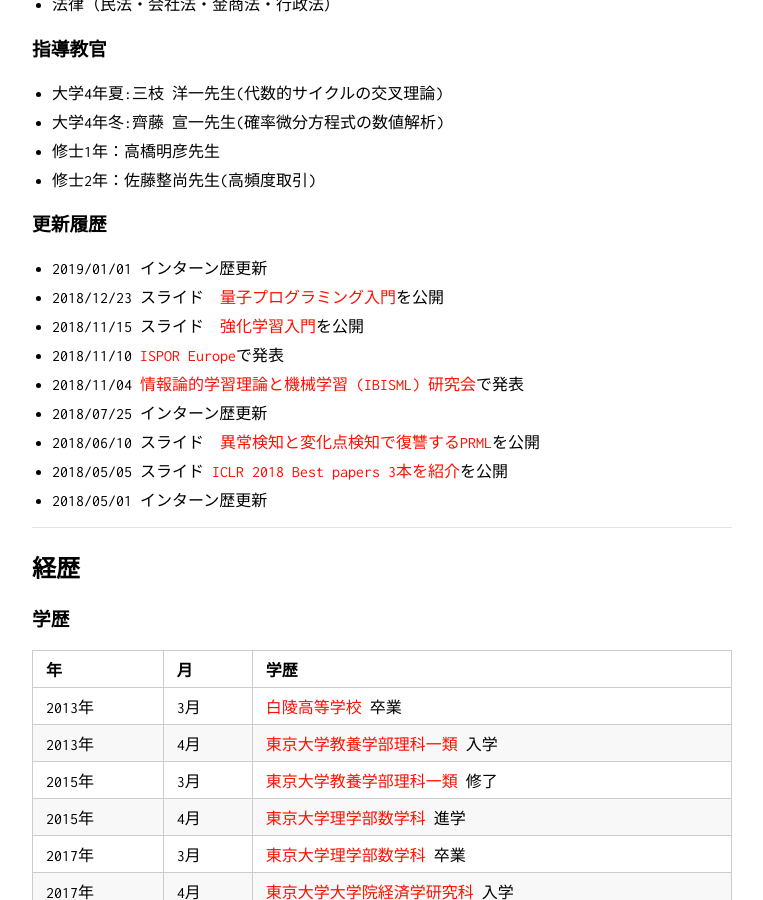
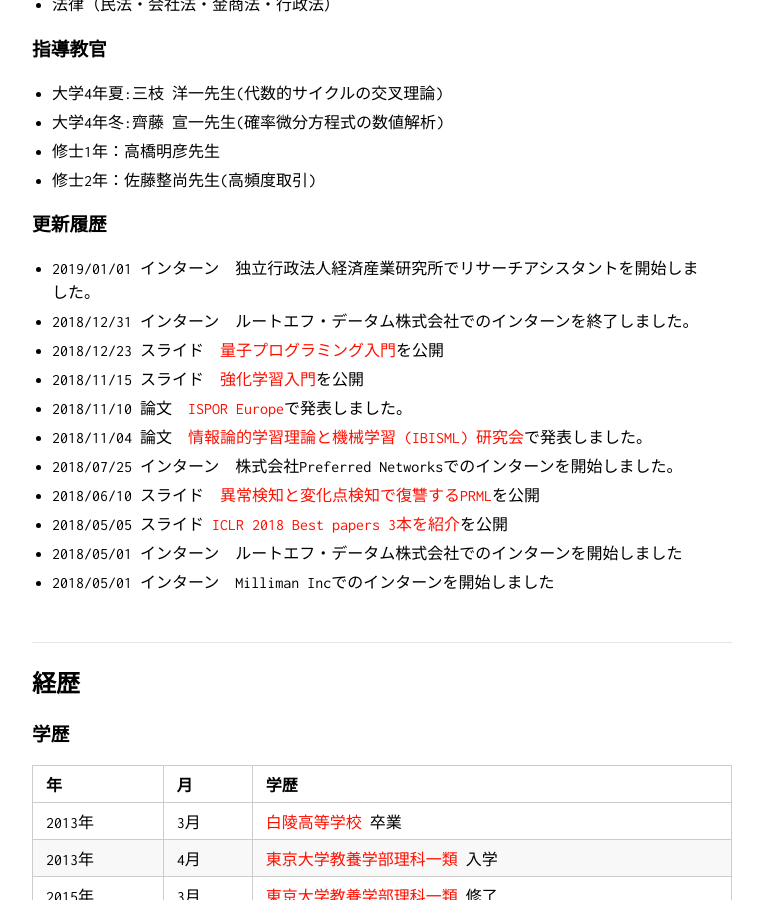
Before and after one commit to KatsuyaITO/KatsuyaITO.github.io, a Jekyll site: the page built from index.md, in a window 1280 px wide and 900 px high, scrolled down 378 px. Shown: the whole window, without its empty margins (258-1021 px from the left). Built offline with Jekyll 4.4.1, drawn with Linux system fonts in a browser that asks for light colours; our own code applies the rules of GitHub Pages for plain Markdown files.

Commit message:
Update index.md

```diff
--- a/index.md
+++ b/index.md
@@ -25,15 +25,18 @@ layout: top
 <br>
 
 ### 更新履歴
-- 2019/01/01 インターン歴更新
+- 2019/01/01 インターン　独立行政法人経済産業研究所でリサーチアシスタントを開始しました。
+- 2018/12/31 インターン　ルートエフ・データム株式会社でのインターンを終了しました。
 - 2018/12/23 スライド　[量子プログラミング入門](https://www.slideshare.net/k1ito/ss-126565732)を公開
 - 2018/11/15 スライド　[強化学習入門](https://www.slideshare.net/k1ito/ss-123088713)を公開
-- 2018/11/10 [ISPOR Europe](https://www.ispor.org/conferences-education/conferences/past-conferences/europe-2018)で発表
-- 2018/11/04 [情報論的学習理論と機械学習 (IBISML) 研究会](http://ibisml.org/ibis2018/)で発表
-- 2018/07/25 インターン歴更新
+- 2018/11/10 論文　[ISPOR Europe](https://www.ispor.org/conferences-education/conferences/past-conferences/europe-2018)で発表しました。
+- 2018/11/04 論文　[情報論的学習理論と機械学習 (IBISML) 研究会](http://ibisml.org/ibis2018/)で発表しました。
+- 2018/07/25 インターン　株式会社Preferred Networksでのインターンを開始しました。
 - 2018/06/10 スライド　[異常検知と変化点検知で復讐するPRML](https://www.slideshare.net/k1ito/prml-101740429)を公開
 - 2018/05/05 スライド [ICLR 2018 Best papers 3本を紹介](https://www.slideshare.net/k1ito/iclr-2018-best-papers-3)を公開
-- 2018/05/01 インターン歴更新
+- 2018/05/01 インターン　ルートエフ・データム株式会社でのインターンを開始しました
+- 2018/05/01 インターン　Milliman Incでのインターンを開始しました
+
 <br>
 
 ---
```
